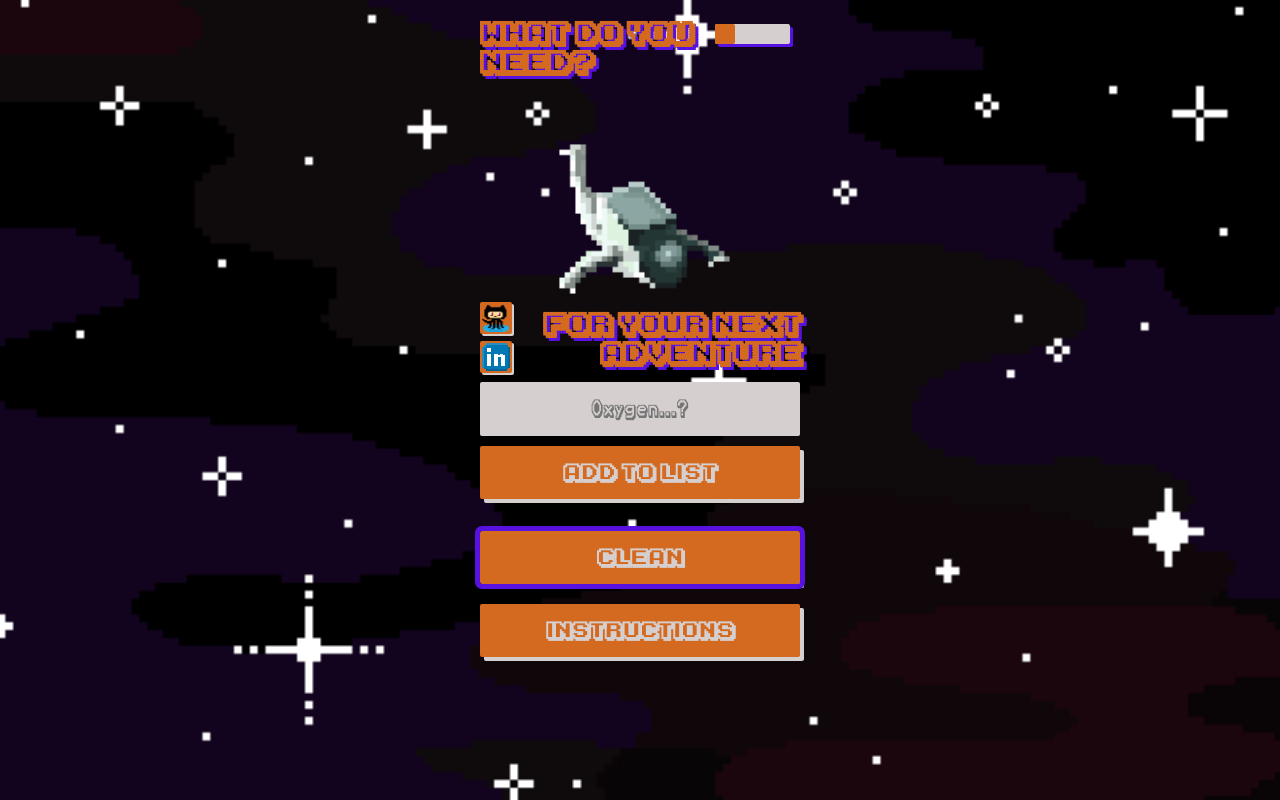
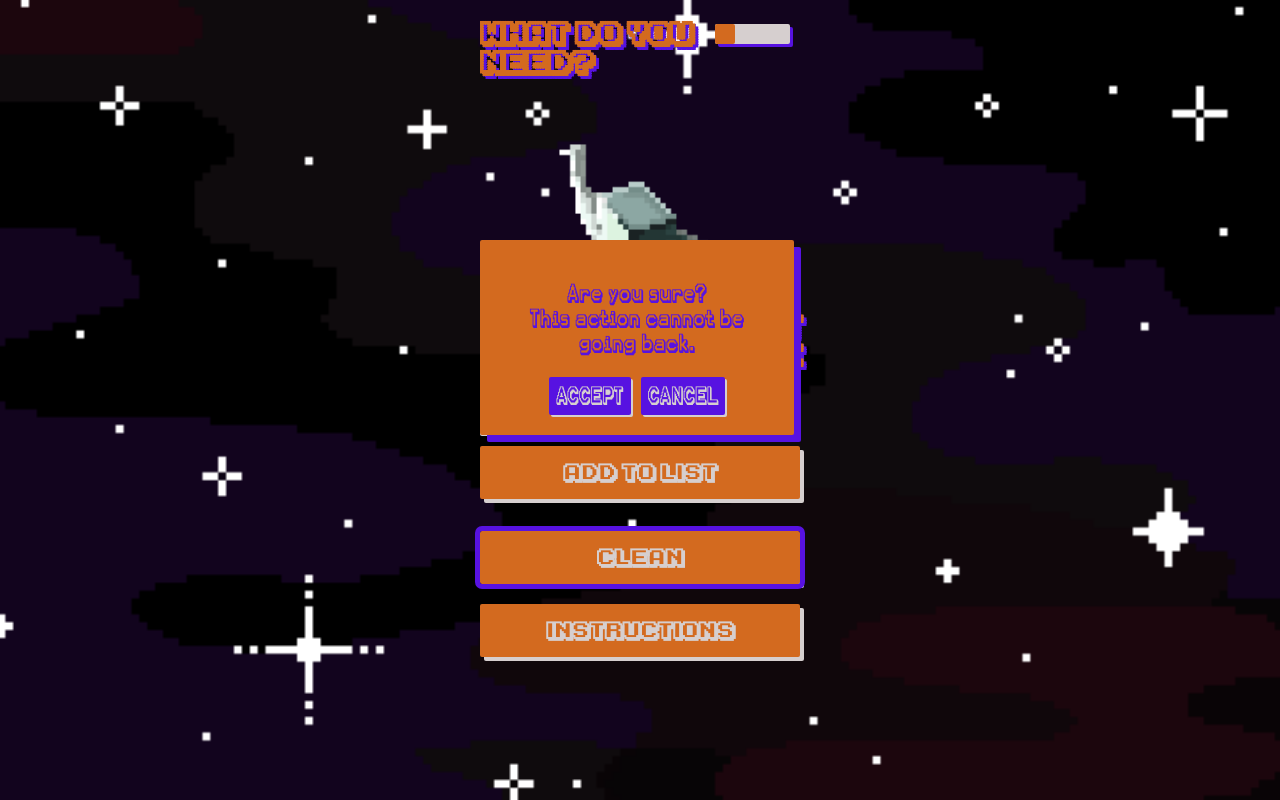
Before and after one commit to Ferclemens/RemembaApp, a website built with Vite: page index.html in a window 1280 px wide. Both pictures are taken after a click on the button "CLEAN". Built offline with nearby package versions, Linux system fonts and the light colour scheme.

Commit message:
add warning modal to clear list action

```diff
--- a/app.js
+++ b/app.js
@@ -27,6 +27,9 @@ export function app() {
     const cleanButtonEl = document.getElementById('clean-button')
     const instructionsButtonEl = document.getElementById('instructions-button')
     const modalInstructionsEl = document.getElementById('instructions')
+    const modalClearWarningEl = document.getElementById('clear-warning')
+    const aceptClearButtonEl = document.getElementById('accept-clear')
+    const cancelClearButtonEl = document.getElementById('cancel-clear')
 
     //listeners
     addButtonEl.addEventListener("click", function() {
@@ -48,8 +51,15 @@ export function app() {
 
     //clear db
     cleanButtonEl.addEventListener('click', function(){
-        localStorage.clear()
-        cleanList()
+        modalClearWarningEl.style.display = 'block'
+        aceptClearButtonEl.addEventListener('click',function(){
+            localStorage.clear()
+            cleanList()
+            modalClearWarningEl.style.display = 'none'
+        })
+        cancelClearButtonEl.addEventListener('click',function(){
+            modalClearWarningEl.style.display = 'none'
+        })
     })
 
     //Instructions info open
@@ -88,7 +98,6 @@ function appendItemToproductListEl(item) {
     newEl.textContent = item
 
     //listeners//
-
     newEl.addEventListener('click', function(){
         let value = newEl.textContent
         let entries = Object.entries(localStorage)
--- a/main.js
+++ b/main.js
@@ -10,6 +10,13 @@ document.querySelector('#app').innerHTML = `
     <p>- Add to list with the button</p>
     <p>- Remember what you need </p>
     <p>- You can delete items one by one clicking it, or clear the list with "clean" button</p>
+  </div>
+  <div class="clear-confirm" id="clear-warning">
+    <p>Are you sure?<br>This action cannot be going back.</p>
+    <div class="button-group">
+      <button id="accept-clear">Accept</button>
+      <button id="cancel-clear">Cancel</button>
+    </div>
   </div>
   <div class="color-picker-container">
     <input type="range" min="1" max="360" value="1" id="color-picker">
@@ -27,14 +34,6 @@ document.querySelector('#app').innerHTML = `
     <button id="clean-button">clean</button>
     <button id="instructions-button">instructions</button>
 </div>
-
-<div class="instructions" id="clear-warning">
-  <p>Are you sure?<br>This action cannot be going back.</p>
-  <div class="button-group">
-    <button id="accept-clear">Accept</button>
-    <button id="cancel-clear">Cancel</button>
-  </div>
-</div>
 `
 console.log(typeof(null))
 app()
--- a/style.css
+++ b/style.css
@@ -176,14 +176,14 @@ button:active, ul li:active {
 .buttons-group img:active {
   box-shadow: 0px 0px 0 rgba(0, 0, 0, 1);
 }
-.instructions {
+.instructions, .clear-confirm {
   padding: 10px 40px;
   position: fixed;
   top: 15%;
   z-index: 2;
   max-width: 250px;
   background-color: var(--buttonBackground);
-  box-shadow: 7px 7px 0 var(--buttonText2);
+  box-shadow: 7px 7px 0 var(--titlesShadow);
   border-radius: 2px;
   color: var(--titlesShadow);
   font-family: var(--font);
@@ -197,3 +197,25 @@ button:active, ul li:active {
   font-size: 1.7rem;
   font-family: var(--font3);
 }
+.clear-confirm {
+  display: none;
+  padding: 20px 32px;
+  text-align: center;
+  margin: 0 auto;
+
+  cursor: auto;
+  top: 30%;
+
+}
+.button-group {
+  display: flex;
+  justify-content: center;
+  gap: 10px;
+}
+#accept-clear, #cancel-clear {
+  font-family: var(--font);
+  padding: 7px;
+  background-color: var(--titlesShadow);
+  outline: none;
+  box-shadow: 2px 2px 0 var(--buttonText2);
+}
```
